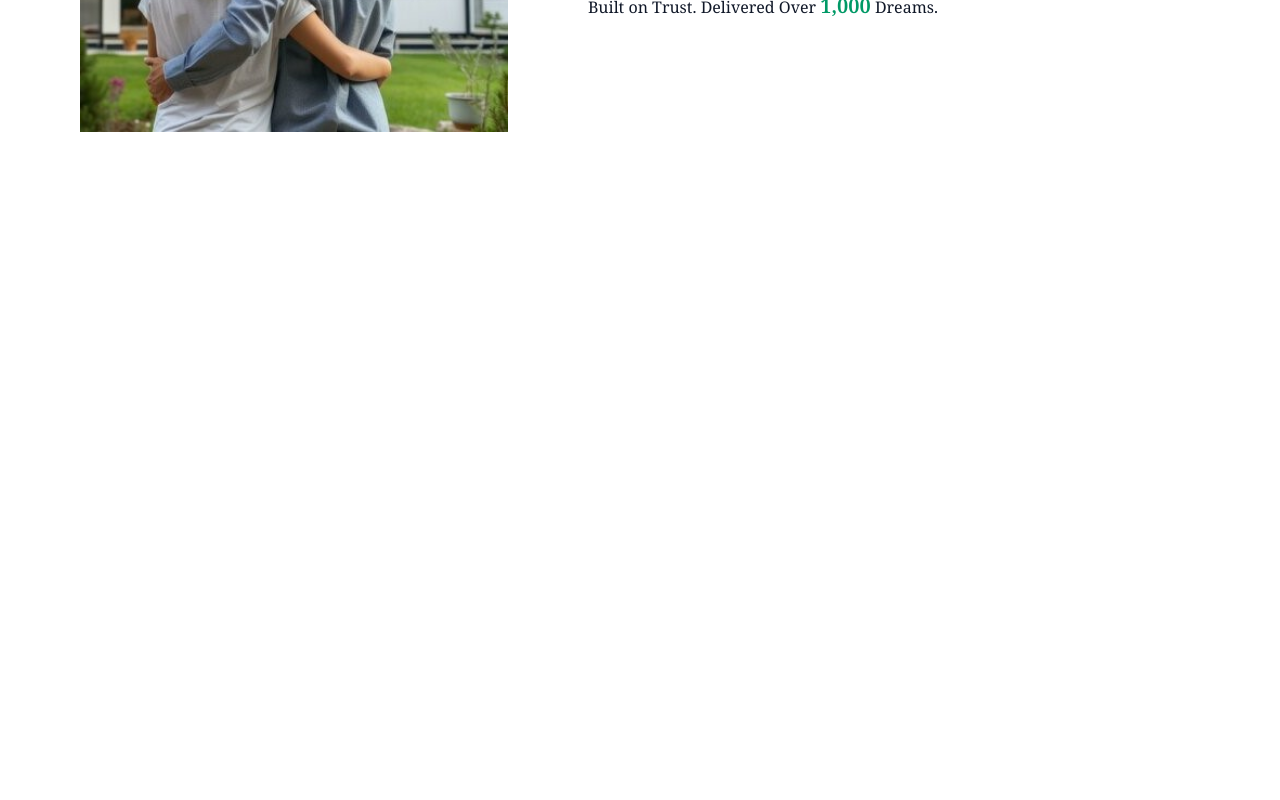
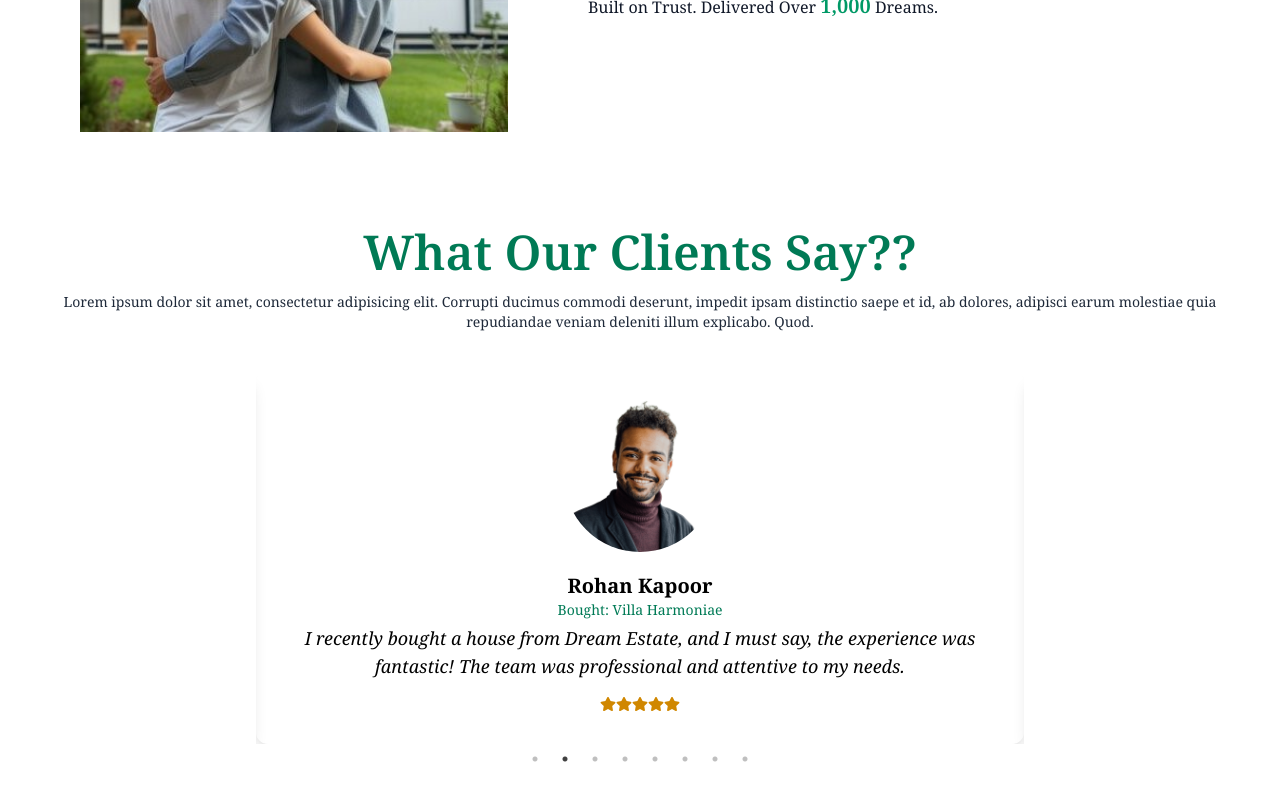
Before and after one commit to Payel-warrior/Dream-Estate, a React (Vite) app: page / in a window 1280 px wide. Shown: the part 1154-1954 px from the top of the page. Before the commit the page ends 1326 px from the top, so only its background shows below. Built offline with nearby package versions, Linux system fonts and the light colour scheme.

Commit message:
Update App.jsx

```diff
--- a/src/App.jsx
+++ b/src/App.jsx
@@ -2,6 +2,7 @@ import React from 'react'
 import Header from './components/Header.jsx';
 import About from './components/About.jsx';
 import Properties from './components/Properties.jsx';
+import Reviews from './components/Reviews.jsx';
 import Layout from './Layout.jsx';
 import {Routes, Route } from "react-router-dom";
 
@@ -14,6 +15,7 @@ function App() {
           <>
             <Header />
             <About />
+            <Reviews />
           </>
         } />
         <Route path="Properties" element={<Properties />} />
```
